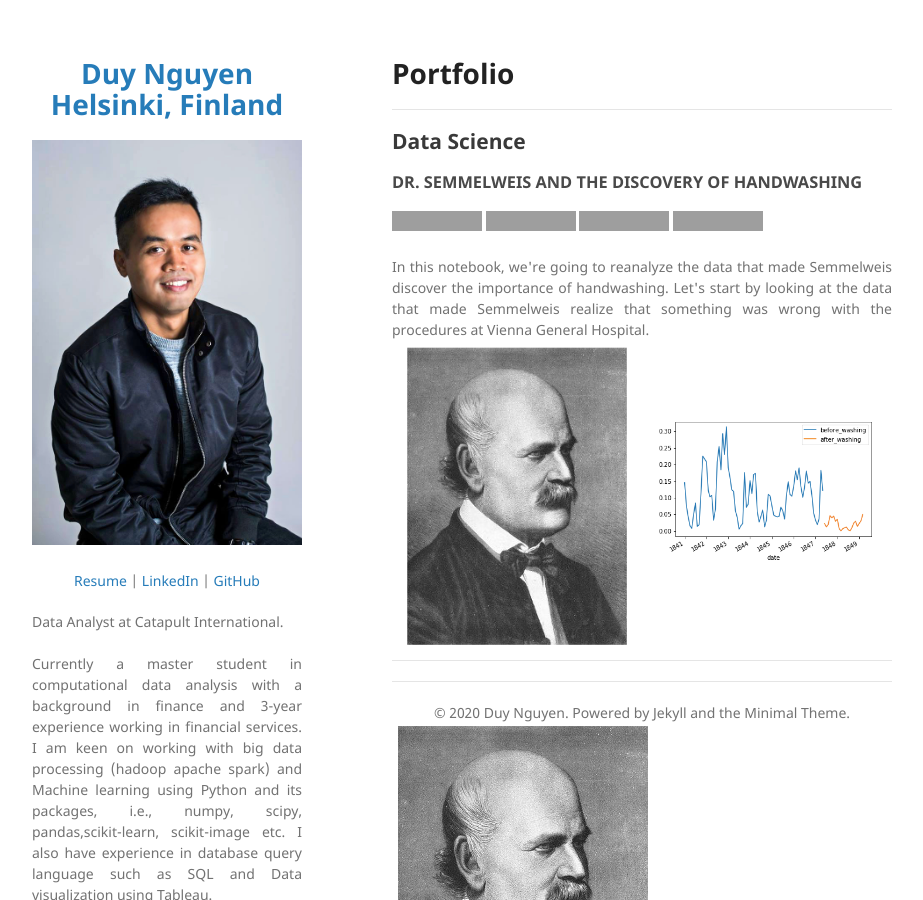
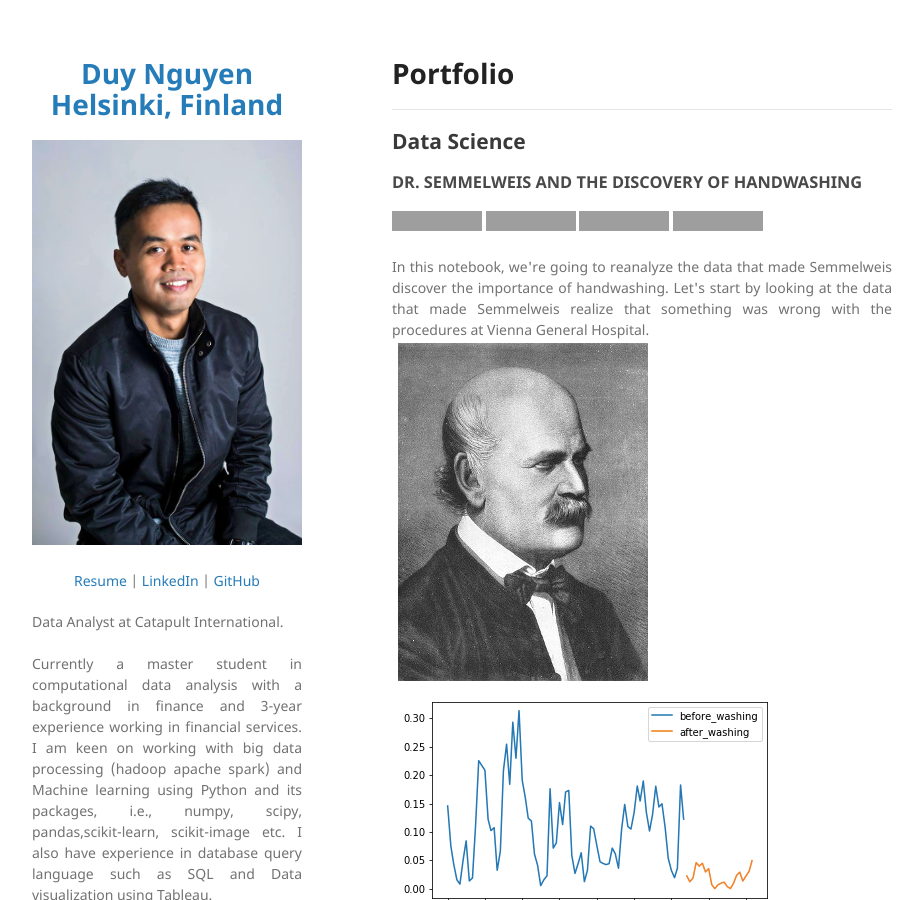
Before and after one commit to duy7590/duy7590.github.io, a Jekyll site: the page built from index.md, in a window 1280 px wide and 900 px high. Shown: the whole window, without its empty margins (178-1101 px from the left). Built offline with Jekyll 4.4.1, drawn with Linux system fonts in a browser that asks for light colours; our own code applies the rules of GitHub Pages for plain Markdown files; grey boxes are pictures that could not be loaded.

Commit message:
Update index.md

```diff
--- a/index.md
+++ b/index.md
@@ -9,11 +9,7 @@
 [![View on GitHub](https://img.shields.io/badge/GitHub-View_on_GitHub-blue?logo=GitHub)](https://github.com/chriskhanhtran/credit-risk-prediction)
 
 <div style="text-align: justify">In this notebook, we're going to reanalyze the data that made Semmelweis discover the importance of handwashing. Let's start by looking at the data that made Semmelweis realize that something was wrong with the procedures at Vienna General Hospital.</div>
-<table><tr>
-<td> <img src="images/Semmelweis.png" alt="Drawing" style="width: 250px;"/> </td>
-<td> <img src="images/handwashing.png" alt="Drawing" style="width: 250px;"/> </td>
-</tr></table>
+
+<img src="images/Semmelweis.png" align="center"/><img src="images/handwashing.png" align="center"/>
 ---
 <center>© 2020 Duy Nguyen. Powered by Jekyll and the Minimal Theme.</center>
-
-<img src="images/Semmelweis.png" align="left"/><img src="images/handwashing.png" align="left"/>
```
